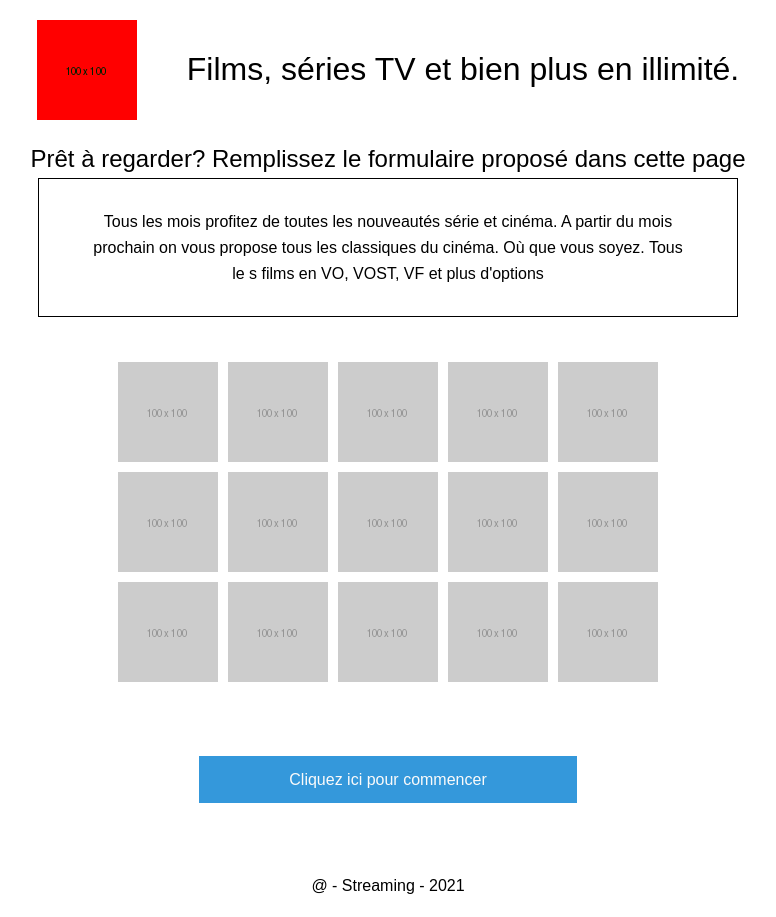
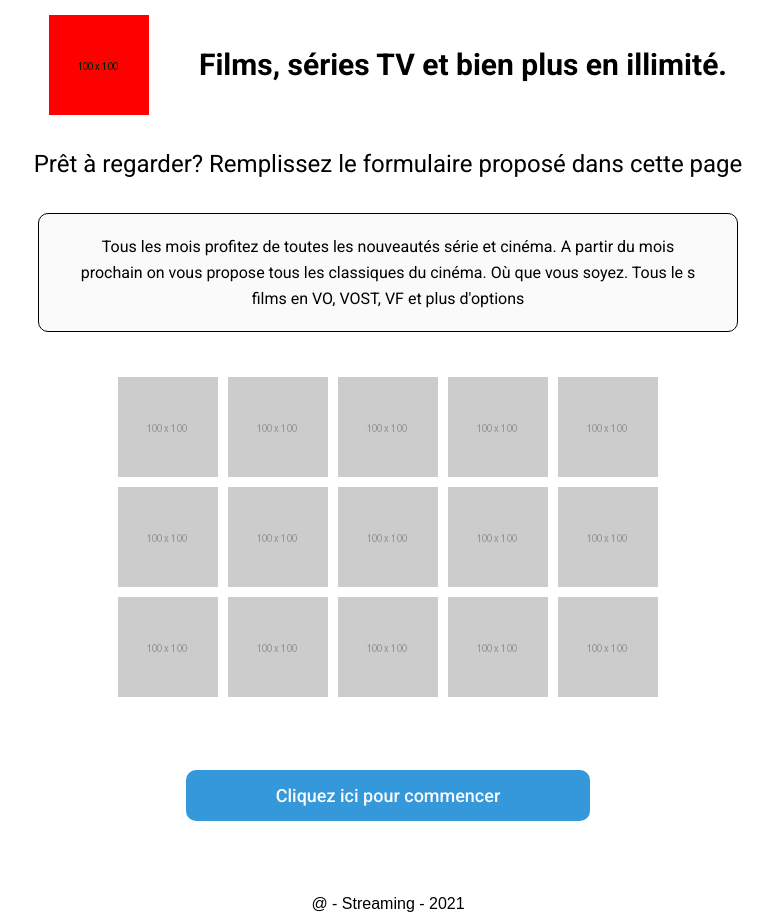
Before and after one commit to alexmi94/films, a plain HTML site: page index.html in a window 1280 px wide. Shown: the whole page, without its empty margins (252-1028 px from the left). Drawn offline with Linux system fonts and the light colour scheme.

Commit message:
add police and changement in css

```diff
--- a/css/style.css
+++ b/css/style.css
@@ -1,9 +1,10 @@
+@import url('https://fonts.googleapis.com/css2?family=Roboto:wght@400;500;700&display=swap');
 
 header {
     display: flex;
     justify-content: center;
     align-items: center;
-    margin: 2rem 0;
+    margin: 1.5rem 0;
 }
 
 header img {
@@ -11,8 +12,20 @@ header img {
     width: 10rem;
 }
 
+header h1{
+    font-family: 'Roboto', sans-serif;
+    font-weight: 700;
+    font-size: 3rem;
+}
+
+main{
+    font-family: 'Roboto', sans-serif;
+    font-weight: 400;
+}
+
 main section h2{
     text-align: center;
+    margin: 3rem 0;
 }
 
 main section p{
@@ -20,7 +33,10 @@ main section p{
     text-align: center;
     margin: 0 auto;
     border: .1rem solid black;
-    padding: 3rem 5rem;
+    background-color: #fafafa;
+    padding: 2rem 3rem;
+    border-radius: 1rem;
+
 }
 
 .list_image{
@@ -46,6 +62,9 @@ main section a{
     background-color: #3498db;
     color: #fafafa;
     padding: 1.5rem 9rem;
+    border-radius: 1rem;
+    font-weight: 500;
+    font-size: 1.8rem;
 }
 
 footer{
```
Also changed, not shown: 1 other file.
